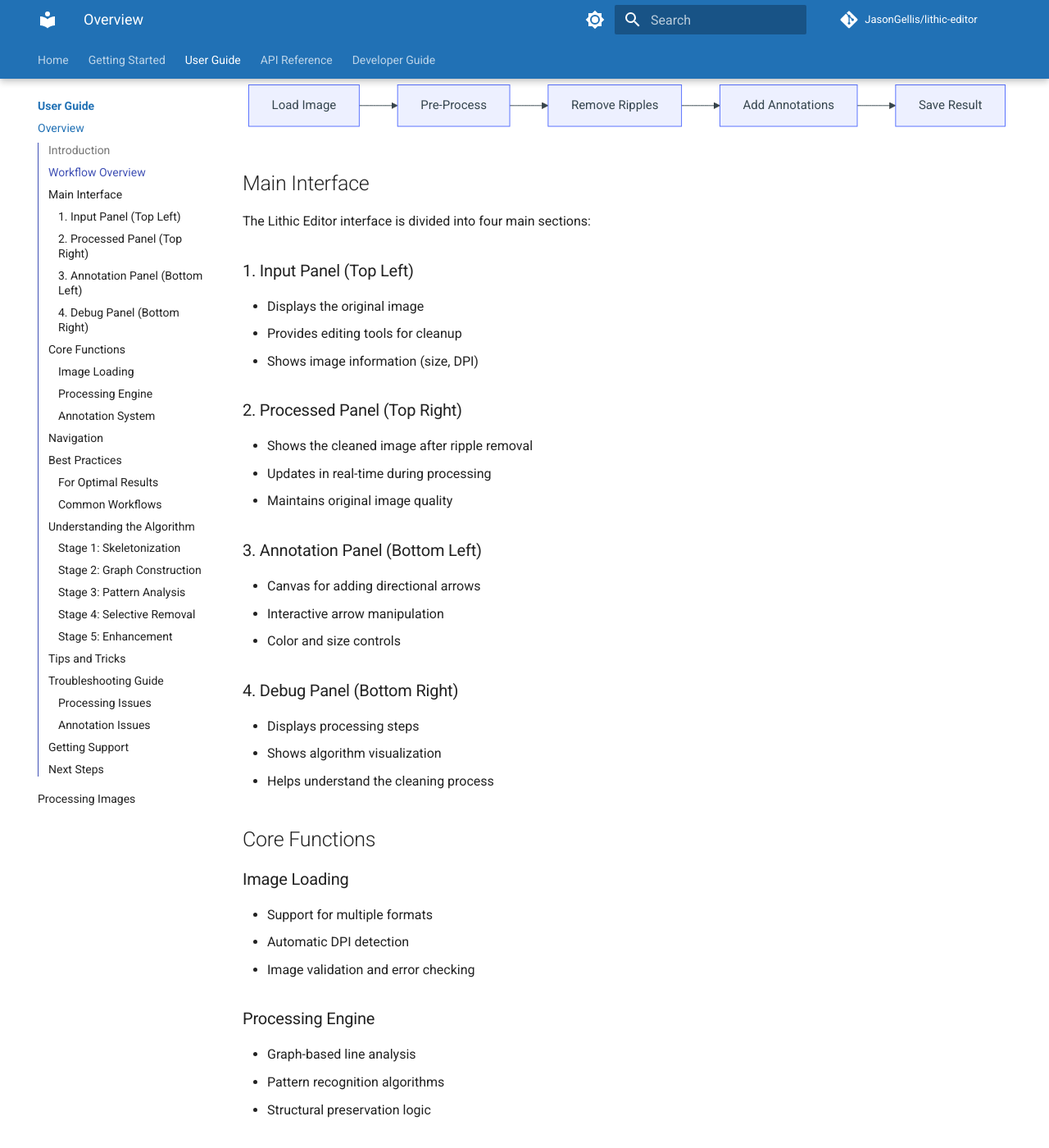
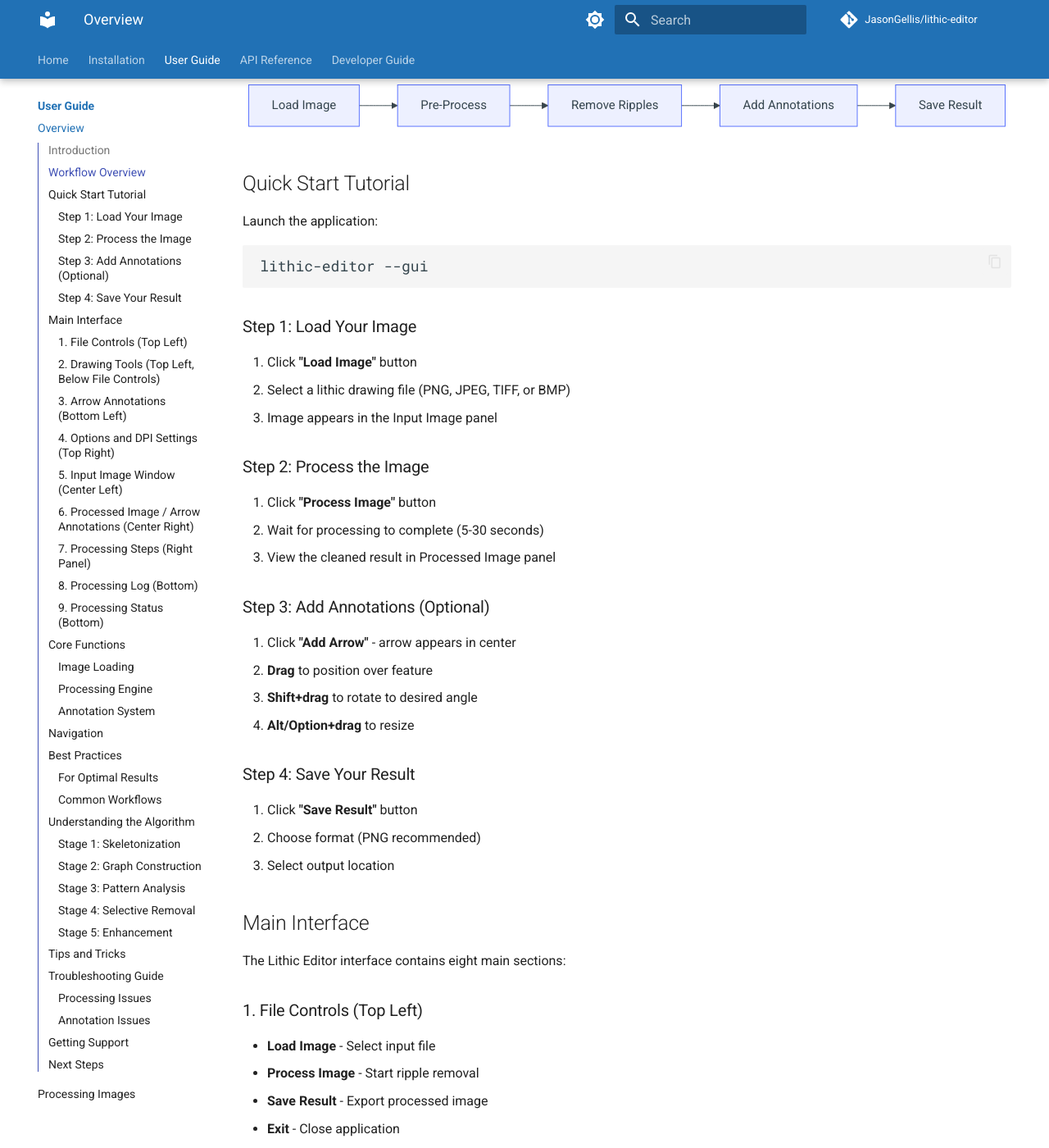
Before and after one commit to JasonGellis/lithic-editor, an MkDocs documentation site: the page built from docs/user-guide/overview.md, in a window 1280 px wide and 1400 px high, scrolled down 366 px. Shown: the whole window at 82% size. Built offline with MkDocs 1.6.1 and Material for MkDocs 9.7.7, drawn with Linux system fonts in a browser that asks for light colours; comment, search, counter and statistics services are not loaded; the version menu is left out; some of the changed text lies outside the part shown.

Commit message:
Restructure and streamline indec and installation pages

````diff
--- a/docs/getting-started/installation.md
+++ b/docs/getting-started/installation.md
@@ -12,11 +12,51 @@
 - macOS >= 10.15
 - Linux (Ubuntu 20.04+, Fedora 34+, etc.)
 
-## Installation Methods
+## Step 1: Prerequisites
 
-### Method 1: Install from GitHub (Recommended)
+Before installing Lithic Editor, ensure you have:
 
-This method installs the latest stable version directly from the repository.
+- **Python 3.7+** installed on your system ([Download Python](https://www.python.org/downloads/))
+- **Git** installed for GitHub access ([Download Git](https://git-scm.com/downloads))
+- **pip** package manager (included with Python 3.4+)
+
+Verify your setup:
+```bash
+python --version    # Should show 3.7 or higher
+git --version       # Should show git version
+pip --version       # Should show pip version
+```
+
+## Step 2: Virtual Environment Setup (Recommended)
+
+Create an isolated environment for Lithic Editor:
+
+=== "venv"
+    ```bash
+    # Create virtual environment
+    python -m venv lithic-env
+
+    # Activate it
+    # Windows
+    lithic-env\Scripts\activate
+    # macOS/Linux
+    source lithic-env/bin/activate
+    ```
+
+=== "conda"
+    ```bash
+    # Create conda environment
+    conda create -n lithic python=3.9
+    conda activate lithic
+    ```
+
+## Step 3: Installation
+
+Choose your installation method:
+
+### Method 1: Install from GitHub (Most Users)
+
+With your virtual environment activated:
 
 ```bash
 # Install directly from GitHub
@@ -55,32 +94,9 @@
 pip install -e ".[dev,test,docs]"
 ```
 
-## Dependency Installation
+## Step 4: Verify Installation
 
-
-### Dependency Groups Explained
-
-| Group | Purpose | Includes |
-|-------|---------|----------|
-| *none* | Users only | Core dependencies for running the app |
-| `test` | Running tests | pytest, pytest-qt, pytest-cov |
-| `dev` | Code quality | black, flake8, mypy + test dependencies |
-| `docs` | Building docs | mkdocs, mkdocs-material + extensions (for contributors only) |
-
-All dependencies are automatically installed with the package. However, if you encounter issues, you can manually install them:
-
-```bash
-# Core dependencies
-pip install numpy opencv-python Pillow PyQt5 scikit-image networkx scipy
-
-# Optional: For building/editing documentation (NOT needed for viewing docs)
-# Users can view docs with 'lithic-editor docs' without these packages
-pip install mkdocs mkdocs-material pymdown-extensions
-```
-
-## Verifying Installation
-
-After installation, verify everything is working:
+Test that everything is working:
 
 ```bash
 # Check version
@@ -93,34 +109,39 @@
 lithic-editor --gui
 ```
 
-## Accessing Documentation
+## Dependency Information
 
-### ![](../assets/images/web.svg){: style="width:24px; height:24px; vertical-align:text-bottom; filter:brightness(0); margin-right:8px"} Online Documentation
-Complete, up to date documentation is always available online:
-**https://jasongellis.github.io/lithic-editor/**
+### Core Dependencies
+All dependencies are automatically installed:
 
-### ![](../assets/images/computer.svg){: style="width:24px; height:24px; vertical-align:text-bottom; filter:brightness(0); margin-right:8px"} Local Documentation (Following Installation)
+| Package | Purpose |
+|---------|---------|
+| numpy | Numerical operations |
+| opencv-python | Image processing |
+| Pillow | Image I/O |
+| PyQt5 | GUI framework |
+| scikit-image | Advanced image processing |
+| networkx | Graph algorithms |
+| scipy | Scientific computing |
+
+### Development Dependencies
+
+| Group | Purpose | Includes |
+|-------|---------|----------|
+| `test` | Running tests | pytest, pytest-qt, pytest-cov |
+| `dev` | Code quality | black, flake8, mypy + test dependencies |
+| `docs` | Building docs | mkdocs, mkdocs-material + extensions |
+
+All dependencies are automatically installed with the package. However, if you encounter issues, you can manually install them:
+
 ```bash
-# Open documentation in your browser
-lithic-editor docs
+# Core dependencies
+pip install numpy opencv-python Pillow PyQt5 scikit-image networkx scipy
 
-# Serve documentation locally (for offline viewing)
-lithic-editor docs --offline
+# Optional: For building/editing documentation (NOT needed for viewing docs)
+# Users can view docs with 'lithic-editor docs' without these packages
+pip install mkdocs mkdocs-material pymdown-extensions
 ```
-
-### ![](../assets/images/quick_reference.svg){: style="width:24px; height:24px; vertical-align:text-bottom; filter:brightness(0); margin-right:8px"} Quick Help
-```bash
-lithic-editor --help     # Show all commands and options
-lithic-editor help       # Show detailed help information
-lithic-editor help api   # Show Python API usage examples
-```
-
-### What's in the Documentation?
-- **Installation Guide** - Detailed setup instructions (this page!)
-- **Quick Start Tutorial** - Process your first image in minutes
-- **User Guide** - Complete feature documentation with examples
-- **Developer Guide** - Contributing, testing, and extending the application
-- **API Reference** - Python API documentation for programmatic usage
 
 ## Troubleshooting
 
@@ -155,60 +176,27 @@
     pip install --user git+https://github.com/JasonGellis/lithic-editor.git
     ```
 
-### Virtual Environment Setup
+### Platform-Specific Setup
 
-We recommend using a virtual environment:
+=== "Windows"
+    You might need Visual C++ redistributables:
+    - [Download from Microsoft](https://aka.ms/vs/17/release/vc_redist.x64.exe)
 
-=== "venv"
+=== "macOS"
+    You might need to allow the application in Security & Privacy settings the first time you run it.
+
+=== "Linux"
+    Some distributions require additional packages:
     ```bash
-    # Create virtual environment
-    python -m venv lithic-env
+    # Ubuntu/Debian
+    sudo apt-get install python3-dev python3-pip python3-venv
 
-    # Activate it
-    # Windows
-    lithic-env\Scripts\activate
-    # macOS/Linux
-    source lithic-env/bin/activate
+    # Fedora
+    sudo dnf install python3-devel
 
-    # Install package
-    pip install git+https://github.com/JasonGellis/lithic-editor.git
+    # Arch
+    sudo pacman -S python python-pip
     ```
-
-=== "conda"
-    ```bash
-    # Create conda environment
-    conda create -n lithic python=3.9
-    conda activate lithic
-
-    # Install package
-    pip install git+https://github.com/JasonGellis/lithic-editor.git
-    ```
-
-## Platform-Specific Notes
-
-### macOS
-
-On macOS, you might need to allow the application in Security & Privacy settings the first time you run it.
-
-### Windows
-
-Windows users might need to install Visual C++ redistributables if not already present:
-- [Download from Microsoft](https://aka.ms/vs/17/release/vc_redist.x64.exe)
-
-### Linux
-
-Some Linux distributions require additional packages:
-
-```bash
-# Ubuntu/Debian
-sudo apt-get install python3-dev python3-pip python3-venv
-
-# Fedora
-sudo dnf install python3-devel
-
-# Arch
-sudo pacman -S python python-pip
-```
 
 ## Updating
 
@@ -234,4 +222,4 @@
 
 ## Next Steps
 
-Once installed, proceed to the [Quick Start Guide](quickstart.md) to process your first lithic drawing!
+Once installed, proceed to the [User Guide](../user-guide/overview.md) to begin processing lithic drawings.
--- a/docs/user-guide/overview.md
+++ b/docs/user-guide/overview.md
@@ -16,29 +16,79 @@
     D --> E[Save Result]
 ```
 
+## Quick Start Tutorial
+
+Launch the application:
+```bash
+lithic-editor --gui
+```
+
+### Step 1: Load Your Image
+1. Click **"Load Image"** button
+2. Select a lithic drawing file (PNG, JPEG, TIFF, or BMP)
+3. Image appears in the Input Image panel
+
+### Step 2: Process the Image
+1. Click **"Process Image"** button
+2. Wait for processing to complete (5-30 seconds)
+3. View the cleaned result in Processed Image panel
+
+### Step 3: Add Annotations (Optional)
+1. Click **"Add Arrow"** - arrow appears in center
+2. **Drag** to position over feature
+3. **Shift+drag** to rotate to desired angle
+4. **Alt/Option+drag** to resize
+
+### Step 4: Save Your Result
+1. Click **"Save Result"** button
+2. Choose format (PNG recommended)
+3. Select output location
+
 ## Main Interface
 
-The Lithic Editor interface is divided into four main sections:
+The Lithic Editor interface contains eight main sections:
 
-### 1. Input Panel (Top Left)
-- Displays the original image
-- Provides editing tools for cleanup
-- Shows image information (size, DPI)
+### 1. File Controls (Top Left)
+- **Load Image** - Select input file
+- **Process Image** - Start ripple removal
+- **Save Result** - Export processed image
+- **Exit** - Close application
 
-### 2. Processed Panel (Top Right)
-- Shows the cleaned image after ripple removal
-- Updates in real-time during processing
-- Maintains original image quality
+### 2. Drawing Tools (Top Left, Below File Controls)
+- **Activate Brush** - Enable/disable brush editing
+- **Color** - Choose brush color (White/Black)
+- **Size** - Adjust brush size (1-10)
+- **Clear Brush** - Reset brush settings
 
-### 3. Annotation Panel (Bottom Left)
-- Canvas for adding directional arrows
-- Interactive arrow manipulation
-- Color and size controls
+### 3. Arrow Annotations (Bottom Left)
+- **Add Arrow** - Create new arrow
+- **Arrow Color** - Change arrow color
+- **Delete Arrow** - Remove selected arrow
+- **Clear Arrows** - Remove all arrows
 
-### 4. Debug Panel (Bottom Right)
-- Displays processing steps
-- Shows algorithm visualization
-- Helps understand the cleaning process
+### 4. Options and DPI Settings (Top Right)
+- **Debug Images** - View and save debug images (checkbox)
+- **Preserve Cortex Stippling** - Keep cortex texture (checkbox)
+- **DPI Settings** - Leave unset or set custom DPI
+
+### 5. Input Image Window (Center Left)
+- Displays original drawing
+- Shows loaded image
+
+### 6. Processed Image / Arrow Annotations (Center Right)
+- Shows cleaned result after processing
+- Canvas for arrow annotation overlay
+
+### 7. Processing Steps (Right Panel)
+- Debug visualization window
+- Appears when debug images option is enabled
+
+### 8. Processing Log (Bottom)
+- Shows real-time processing information
+- Displays brush settings and status messages
+
+### 9. Processing Status (Bottom)
+- Shows current application state ("Ready", processing status)
 
 ## Core Functions
 
--- a/mkdocs.yml
+++ b/mkdocs.yml
@@ -111,9 +111,9 @@
     - Features: features.md
     - Screenshots: screenshots.md
 
-  - Getting Started:
+  - Installation:
     - Installation: getting-started/installation.md
-    - Quick Start: getting-started/quickstart.md
+    - Quick Start: getting-started/overview.md
     - Requirements: getting-started/requirements.md
 
   - User Guide:
````
Also changed, not shown: other parts of docs/getting-started/installation.md (+1 -2 lines), docs/index.md (+4 -22 lines), site/404.html, site/features/index.html, site/getting-started/installation/index.html, site/getting-started/quickstart/index.html, site/getting-started/requirements/index.html, site/index.html, site/screenshots/index.html, site/search/search_index.json, site/sitemap.xml, site/user-guide/overview/index.html, site/user-guide/processing/index.html, 1 other file.
